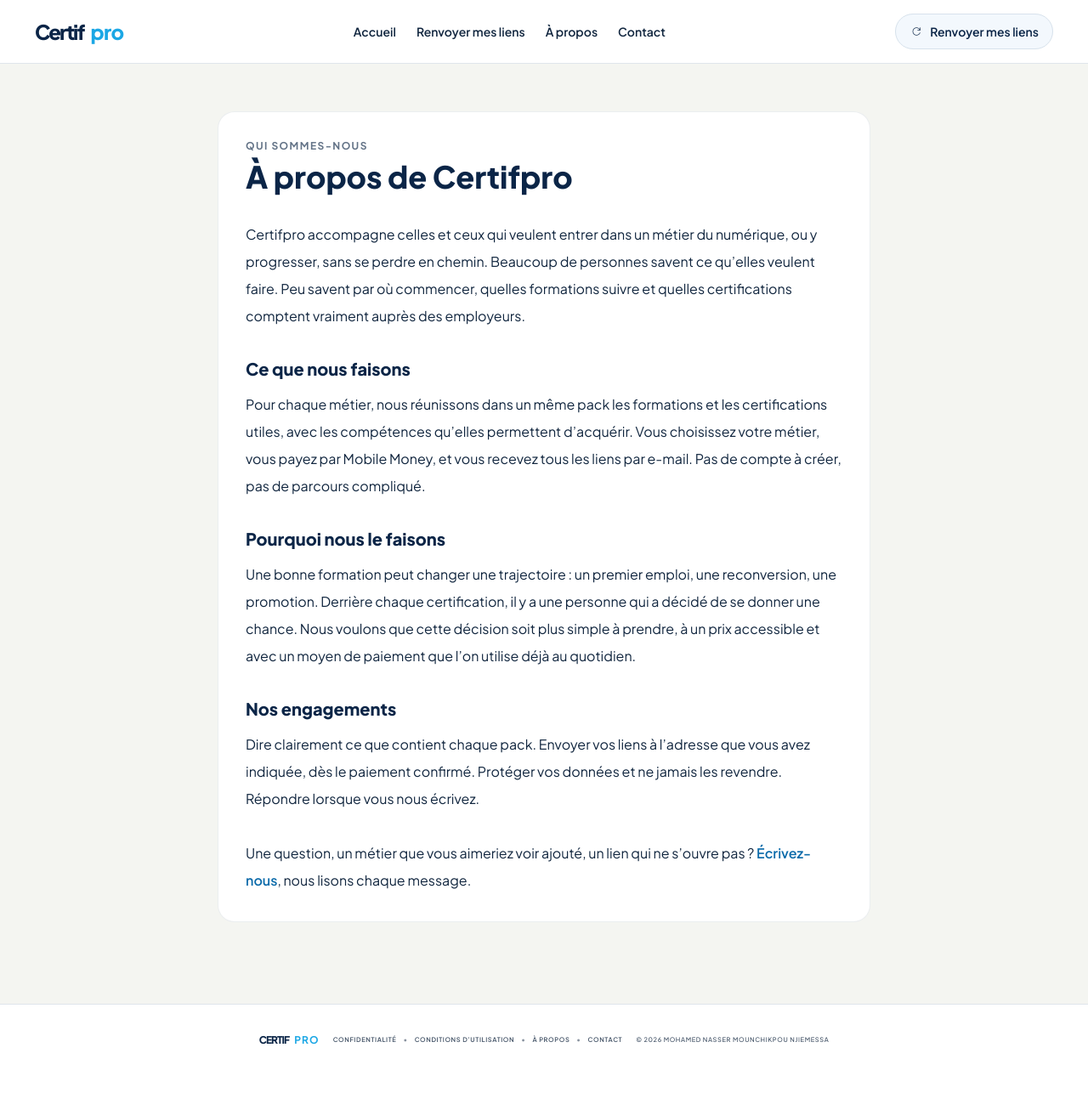
After one commit to monas-svg/certifPro, a Django app: template services/site-public/templates/a_propos.html in a window 1280 px wide. The commit adds this page. Shown: the whole page at 85% size. Run offline with Django 5.2, Linux system fonts and the light colour scheme; the template is opened without the code that fills it, so the values that code supplies are empty; some libraries are stand-ins or nearby versions.

Commit message:
Prix 15 000 FCFA avec promo 8 000 FCFA ; icônes SVG par métier ; pages À propos et Contact ; admin catalogue ; seed non destructif

```diff
--- a/services/catalog-service/catalog/admin.py
+++ b/services/catalog-service/catalog/admin.py
@@ -4,6 +4,6 @@ class CompetenceInline(admin.TabularInline): model = Competence; extra = 1
 class RessourceInline(admin.TabularInline): model = Ressource; extra = 1
 @admin.register(Metier)
 class MetierAdmin(admin.ModelAdmin):
-    list_display = ("nom","slug","prix_xaf","actif")
+    list_display = ("nom","slug","prix_xaf","prix_promo_xaf","actif")
     prepopulated_fields = {"slug": ("nom",)}
     inlines = [CompetenceInline, RessourceInline]
--- a/services/catalog-service/catalog/api.py
+++ b/services/catalog-service/catalog/api.py
@@ -16,14 +16,14 @@ class InternalRessourceSerializer(serializers.ModelSerializer):
 class MetierListSerializer(serializers.ModelSerializer):
     class Meta:
         model = Metier
-        fields = ["id","nom","slug","description","prix_xaf","visuel"]
+        fields = ["id","nom","slug","description","prix_xaf","prix_promo_xaf","prix_actuel","visuel"]
 
 class MetierDetailSerializer(serializers.ModelSerializer):
     competences = CompetenceSerializer(many=True)
     ressources = PublicRessourceSerializer(many=True)
     class Meta:
         model = Metier
-        fields = ["id","nom","slug","description","prix_xaf","visuel","competences","ressources"]
+        fields = ["id","nom","slug","description","prix_xaf","prix_promo_xaf","prix_actuel","visuel","competences","ressources"]
 
 class MetierViewSet(viewsets.ReadOnlyModelViewSet):
     queryset = Metier.objects.filter(actif=True).prefetch_related("competences","ressources")
--- a/services/catalog-service/catalog/models.py
+++ b/services/catalog-service/catalog/models.py
@@ -5,8 +5,12 @@ class Metier(models.Model):
     slug = models.SlugField(unique=True)
     description = models.TextField(blank=True)
     prix_xaf = models.PositiveIntegerField(default=0)
+    prix_promo_xaf = models.PositiveIntegerField(null=True, blank=True)
     visuel = models.URLField(blank=True)
     actif = models.BooleanField(default=True)
+    @property
+    def prix_actuel(self):
+        return self.prix_promo_xaf if self.prix_promo_xaf else self.prix_xaf
     def __str__(self): return self.nom
 
 class Competence(models.Model):
--- a/services/catalog-service/settings.py
+++ b/services/catalog-service/settings.py
@@ -46,7 +46,7 @@ MIDDLEWARE = [
     "django.contrib.auth.middleware.AuthenticationMiddleware",
     "django.contrib.messages.middleware.MessageMiddleware",
 ]
-ROOT_URLCONF = "catalog.urls"
+ROOT_URLCONF = "urls"
 TEMPLATES = [{
     "BACKEND": "django.template.backends.django.DjangoTemplates",
     "DIRS": [], "APP_DIRS": True,
--- a/services/order-service/orders/api.py
+++ b/services/order-service/orders/api.py
@@ -45,7 +45,7 @@ def create_order(request):
         Commande.objects.filter(
             client=client,
             metier_slug=metier["slug"],
-            montant_xaf=metier["prix_xaf"],
+            montant_xaf=metier.get("prix_actuel") or metier["prix_xaf"],
             operateur=d.get("operateur", ""),
         )
         .order_by("-cree_le")
@@ -61,7 +61,7 @@ def create_order(request):
         reference=ref,
         client=client,
         metier_slug=metier["slug"],
-        montant_xaf=metier["prix_xaf"],
+        montant_xaf=metier.get("prix_actuel") or metier["prix_xaf"],
         operateur=d.get("operateur", ""),
     )
     events.publish("order.created", {
--- a/services/site-public/public/urls.py
+++ b/services/site-public/public/urls.py
@@ -11,4 +11,6 @@ urlpatterns = [
     path("politique-de-confidentialite/", views.politique_confidentialite, name="politique_confidentialite"),
     path("conditions-utilisation/", views.conditions_utilisation, name="conditions_utilisation"),
     path("renvoyer/", views.renvoyer, name="renvoyer"),
+    path("a-propos/", views.a_propos, name="a_propos"),
+    path("contact/", views.contact, name="contact"),
 ]
--- /dev/null
+++ b/services/site-public/templates/a_propos.html
@@ -0,0 +1,33 @@
+{% extends "base.html" %}
+{% block title %}À propos - Certifpro{% endblock %}
+{% block content %}
+<section class="mx-auto my-8 w-full max-w-3xl">
+    <div class="soft-panel space-y-8 p-6 md:p-8">
+        <div>
+            <p class="mb-2 text-xs font-bold uppercase tracking-[0.12em] text-text-muted">Qui sommes-nous</p>
+            <h1 class="text-3xl font-extrabold text-primary md:text-4xl">À propos de Certifpro</h1>
+        </div>
+
+        <div class="space-y-4 text-base leading-8 text-text-primary">
+            <p>Certifpro accompagne celles et ceux qui veulent entrer dans un métier du numérique, ou y progresser, sans se perdre en chemin. Beaucoup de personnes savent ce qu’elles veulent faire. Peu savent par où commencer, quelles formations suivre et quelles certifications comptent vraiment auprès des employeurs.</p>
+        </div>
+
+        <div class="space-y-3">
+            <h2 class="text-xl font-extrabold text-primary">Ce que nous faisons</h2>
+            <p class="text-base leading-8 text-text-primary">Pour chaque métier, nous réunissons dans un même pack les formations et les certifications utiles, avec les compétences qu’elles permettent d’acquérir. Vous choisissez votre métier, vous payez par Mobile Money, et vous recevez tous les liens par e-mail. Pas de compte à créer, pas de parcours compliqué.</p>
+        </div>
+
+        <div class="space-y-3">
+            <h2 class="text-xl font-extrabold text-primary">Pourquoi nous le faisons</h2>
+            <p class="text-base leading-8 text-text-primary">Une bonne formation peut changer une trajectoire : un premier emploi, une reconversion, une promotion. Derrière chaque certification, il y a une personne qui a décidé de se donner une chance. Nous voulons que cette décision soit plus simple à prendre, à un prix accessible et avec un moyen de paiement que l’on utilise déjà au quotidien.</p>
+        </div>
+
+        <div class="space-y-3">
+            <h2 class="text-xl font-extrabold text-primary">Nos engagements</h2>
+            <p class="text-base leading-8 text-text-primary">Dire clairement ce que contient chaque pack. Envoyer vos liens à l’adresse que vous avez indiquée, dès le paiement confirmé. Protéger vos données et ne jamais les revendre. Répondre lorsque vous nous écrivez.</p>
+        </div>
+
+        <p class="text-base leading-8 text-text-primary">Une question, un métier que vous aimeriez voir ajouté, un lien qui ne s’ouvre pas ? <a href="/contact/" class="font-semibold text-secondary">Écrivez-nous</a>, nous lisons chaque message.</p>
+    </div>
+</section>
+{% endblock %}
--- a/services/site-public/templates/base.html
+++ b/services/site-public/templates/base.html
@@ -128,6 +128,8 @@
             <nav class="hidden items-center gap-6 text-sm font-semibold md:flex">
                 <a href="/" class="text-text-primary no-underline hover:text-secondary">Accueil</a>
                 <a href="/renvoyer/" class="text-text-primary no-underline hover:text-secondary">Renvoyer mes liens</a>
+                <a href="/a-propos/" class="text-text-primary no-underline hover:text-secondary">À propos</a>
+                <a href="/contact/" class="text-text-primary no-underline hover:text-secondary">Contact</a>
             </nav>
             <a href="/renvoyer/" class="inline-flex items-center gap-2 rounded-full border border-[#d7e2ec] bg-[#f3f8fd] px-3 py-2 text-sm font-semibold text-primary no-underline hover:border-secondary hover:text-secondary md:px-4">
                 <span class="material-symbols-outlined text-base">refresh</span>
@@ -150,6 +152,10 @@
                 <a href="/politique-de-confidentialite/" class="no-underline text-text-primary/80 hover:text-secondary">Confidentialité</a>
                 <span class="text-text-primary/50">•</span>
                 <a href="/conditions-utilisation/" class="no-underline text-text-primary/80 hover:text-secondary">Conditions d’utilisation</a>
+                <span class="text-text-primary/50">•</span>
+                <a href="/a-propos/" class="no-underline text-text-primary/80 hover:text-secondary">À propos</a>
+                <span class="text-text-primary/50">•</span>
+                <a href="/contact/" class="no-underline text-text-primary/80 hover:text-secondary">Contact</a>
             </nav>
 
             <div class="text-[7.5px] font-medium tracking-[0.08em] text-text-primary/80 uppercase">
--- a/services/site-public/templates/formulaire.html
+++ b/services/site-public/templates/formulaire.html
@@ -113,7 +113,7 @@
 
                 <button type="submit" class="btn-primary h-[52px] w-full text-base">
                     <span class="material-symbols-outlined text-xl">lock</span>
-                    <span>Payer {{ metier.prix_xaf }} FCFA en toute sécurité</span>
+                    <span>Payer {{ metier.prix_actuel }} FCFA en toute sécurité</span>
                 </button>
             </form>
         </div>
@@ -134,7 +134,7 @@
             <div class="mt-5 flex items-end justify-between gap-3">
                 <div>
                     <div class="text-xs font-medium uppercase tracking-[0.08em] text-text-muted">Net à régler</div>
-                    <div class="mt-1 text-4xl font-extrabold text-primary-deep">{{ metier.prix_xaf }} <span class="text-base font-semibold text-text-muted">FCFA</span></div>
+                    <div class="mt-1 text-4xl font-extrabold text-primary-deep">{% if metier.prix_promo_xaf %}<s class="mr-2 text-lg font-semibold text-text-muted">{{ metier.prix_xaf }}</s>{{ metier.prix_promo_xaf }}{% else %}{{ metier.prix_xaf }}{% endif %} <span class="text-base font-semibold text-text-muted">FCFA</span></div>
                 </div>
                 <div class="inline-flex items-center gap-1 rounded-full bg-emerald-surface px-2 py-1 text-sm font-bold text-on-tertiary-container">
                     <span class="material-symbols-outlined text-base">verified</span>
--- a/services/site-public/templates/metier.html
+++ b/services/site-public/templates/metier.html
@@ -53,7 +53,7 @@
     <section class="soft-panel p-5 md:p-6">
         <div class="mb-4 flex items-center gap-3">
             <div class="flex h-10 w-10 items-center justify-center rounded-xl bg-[#eaf6ff] text-primary">
-                <span class="material-symbols-outlined text-xl">terminal</span>
+                {% include "_icon.html" with slug=metier.slug size=24 %}
             </div>
             <div>
                 <h2 class="text-xl font-extrabold text-primary">Le rôle en entreprise africaine &amp; remote</h2>
@@ -157,7 +157,7 @@
         <div class="flex items-center justify-between gap-4">
             <div>
                 <div class="text-xs font-semibold uppercase tracking-[0.12em] text-text-muted">Prix unique</div>
-                <div class="mt-1 text-4xl font-extrabold text-primary">{{ metier.prix_xaf }} <span class="text-lg font-semibold text-text-muted">FCFA</span></div>
+                <div class="mt-1 text-4xl font-extrabold text-primary">{% if metier.prix_promo_xaf %}<s class="mr-2 text-lg font-semibold text-text-muted">{{ metier.prix_xaf }}</s>{{ metier.prix_promo_xaf }}{% else %}{{ metier.prix_xaf }}{% endif %} <span class="text-lg font-semibold text-text-muted">FCFA</span></div>
             </div>
             <span class="inline-flex items-center gap-2 rounded-full bg-[#eaf9f2] px-3 py-1.5 text-sm font-bold text-[#0C6B5B]">
                 <span class="material-symbols-outlined text-base">verified</span>
```
Also changed, not shown: services/catalog-service/catalog/management/commands/seed_catalog.py (+24 -15 lines), services/site-public/public/views.py (+8 -0 lines), services/site-public/templates/_icon.html (added, +26 -0 lines), services/site-public/templates/contact.html (added, +26 -0 lines), services/site-public/templates/index.html (+2 -19 lines).
